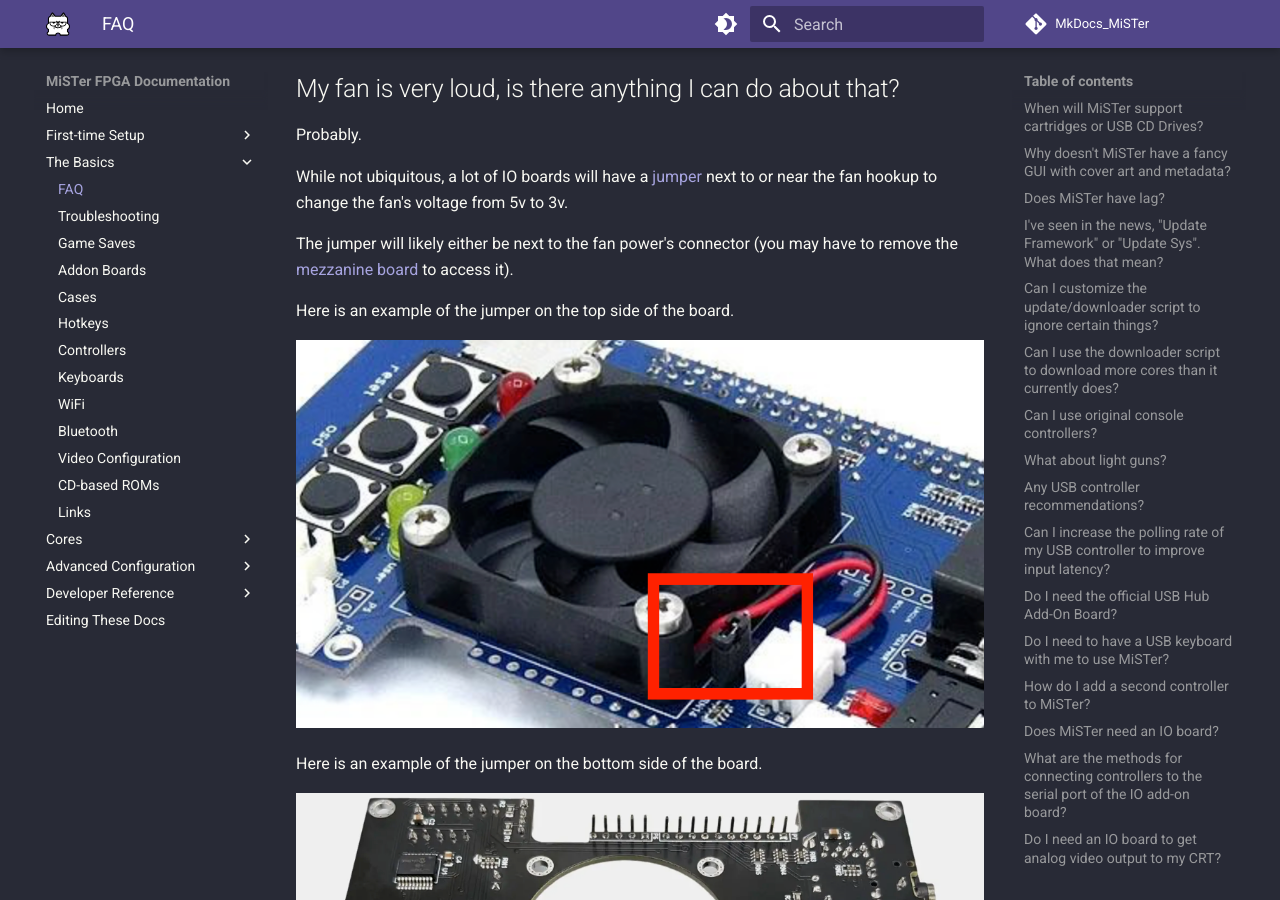
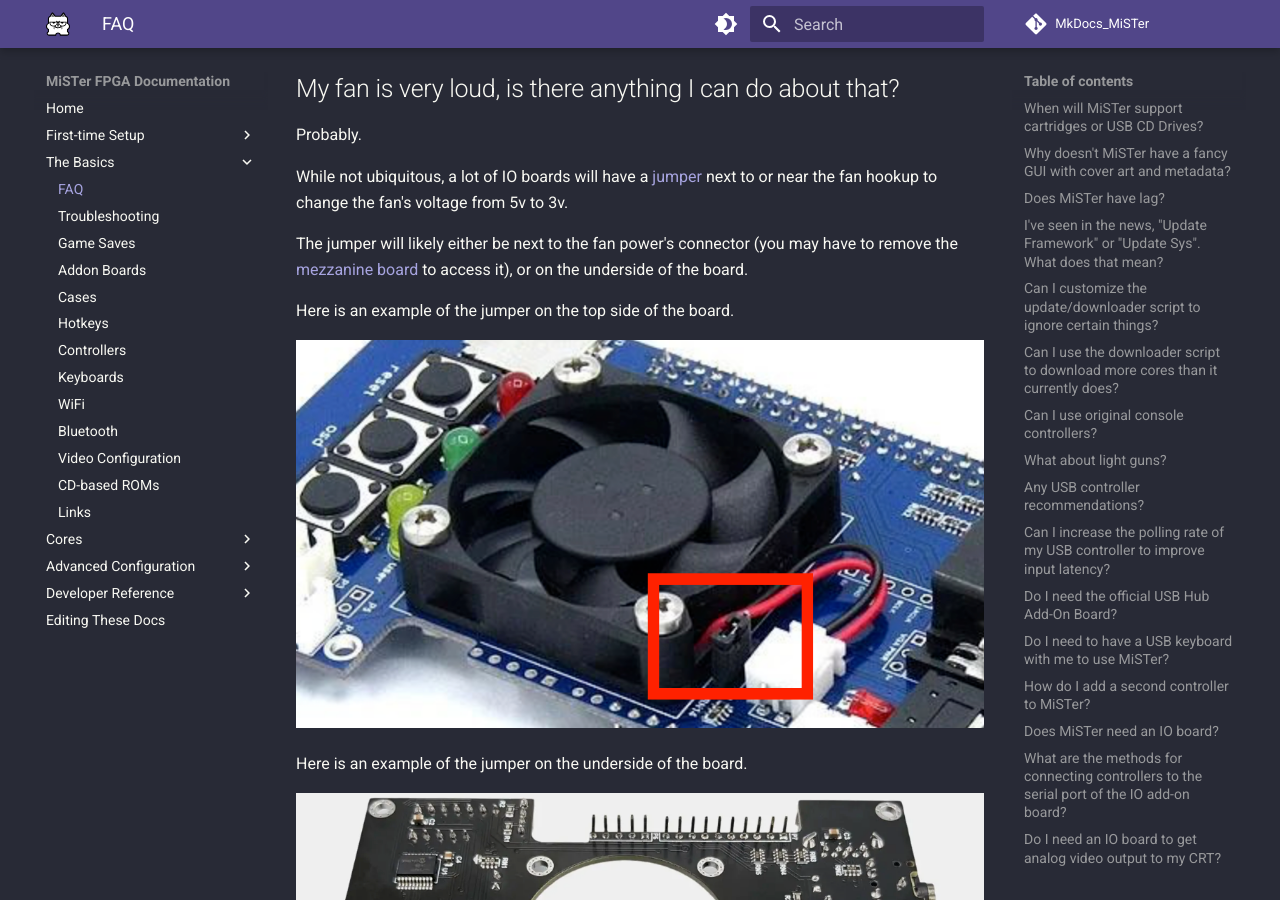
Before and after one commit to MiSTer-devel/MkDocs_MiSTer, an MkDocs documentation site: the page built from docs/basics/faq.md, in a window 1280 px wide and 900 px high, scrolled down 9193 px. Built offline with MkDocs 1.6.1 and Material for MkDocs 9.7.7, drawn with Linux system fonts in a browser that asks for light colours; comment, search, counter and statistics services are not loaded.

Commit message:
Update faq.md

```diff
--- a/docs/basics/faq.md
+++ b/docs/basics/faq.md
@@ -211,13 +211,13 @@
 
 While not ubiquitous, a lot of IO boards will have a [jumper](https://en.wikipedia.org/wiki/Jumper_(computing)){target=_blank} next to or near the fan hookup to change the fan's voltage from 5v to 3v.
 
-The jumper will likely either be next to the fan power's connector (you may have to remove the [mezzanine board](https://mister-devel.github.io/MkDocs_MiSTer/assets/92_av_board.png){target=_blank} to access it).
+The jumper will likely either be next to the fan power's connector (you may have to remove the [mezzanine board](https://mister-devel.github.io/MkDocs_MiSTer/assets/92_av_board.png){target=_blank} to access it), or on the underside of the board.
 
 Here is an example of the jumper on the top side of the board.
 
 ![IO Board with the 5v jumper on the top side](https://mister-devel.github.io/MkDocs_MiSTer/assets/jumper_top.png)
 
-Here is an example of the jumper on the bottom side of the board.
+Here is an example of the jumper on the underside of the board.
 
 ![IO Board with the 5v jumper on the bottom side](https://mister-devel.github.io/MkDocs_MiSTer/assets/jumper_bottom.png)
 
```
